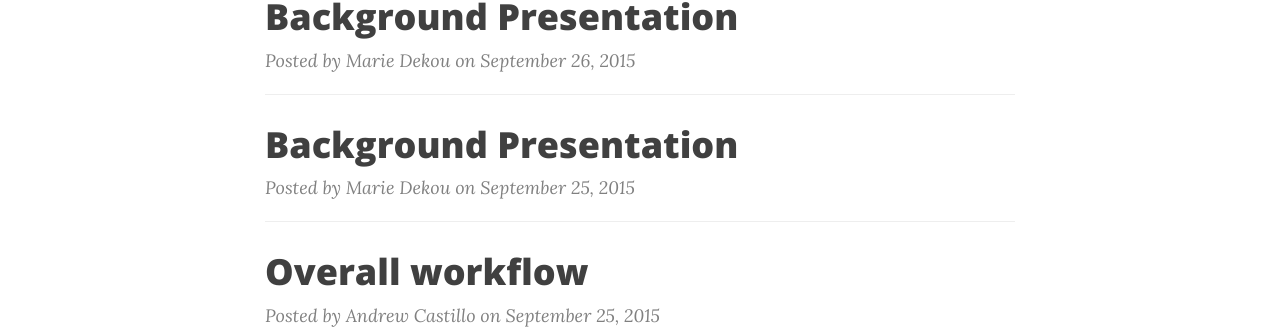
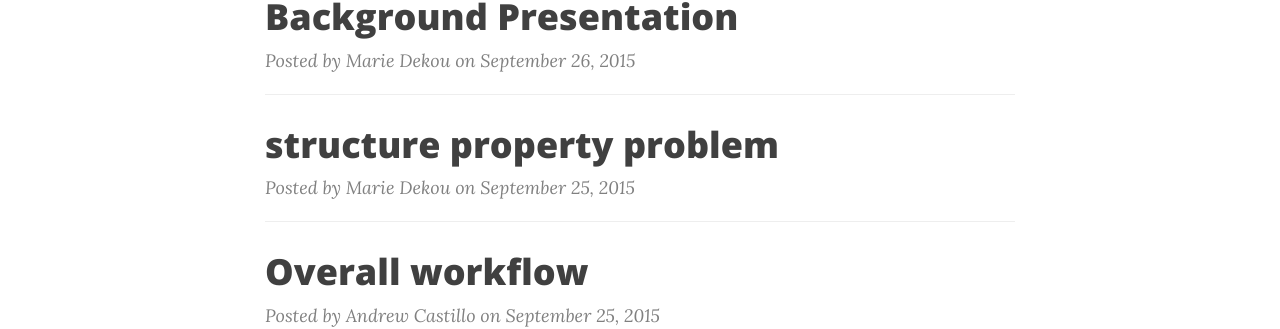
Before and after one commit to dmontesdocaz/MIC-polymers, a Jekyll site: the page built from index.html, in a window 1280 px wide. Shown: the part 1053-1382 px from the top of the page. Built offline with Jekyll 4.4.1, drawn with Linux system fonts in a browser that asks for light colours; nearby versions of some CDN libraries; the list of posts is cut into pages by our own code.

Commit message:
Update 2015-09-25-structure_property_problem.markdown

```diff
--- a/_posts/2015-09-25-structure_property_problem.markdown
+++ b/_posts/2015-09-25-structure_property_problem.markdown
@@ -1,6 +1,6 @@
 ---
 layout:     post
-title:      Background Presentation
+title:      structure property problem
 date:       2015-09-25 12:00:00
 author:     Marie Dekou
 
```
